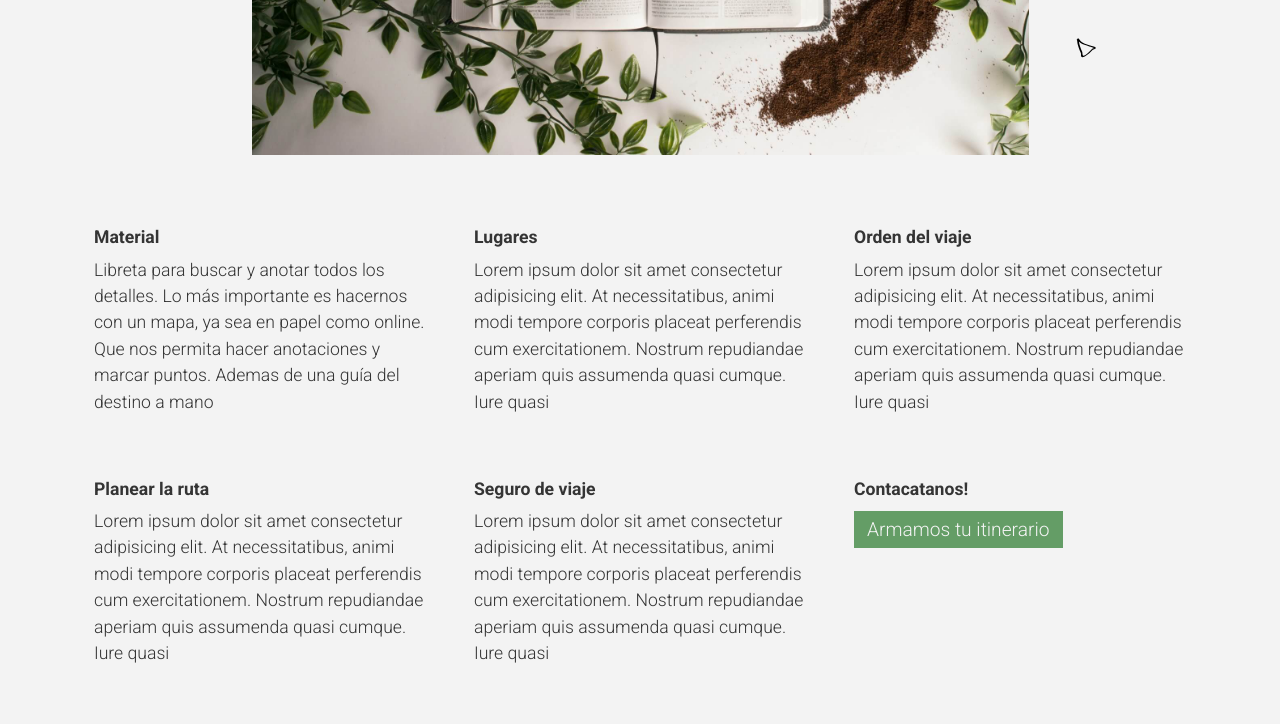
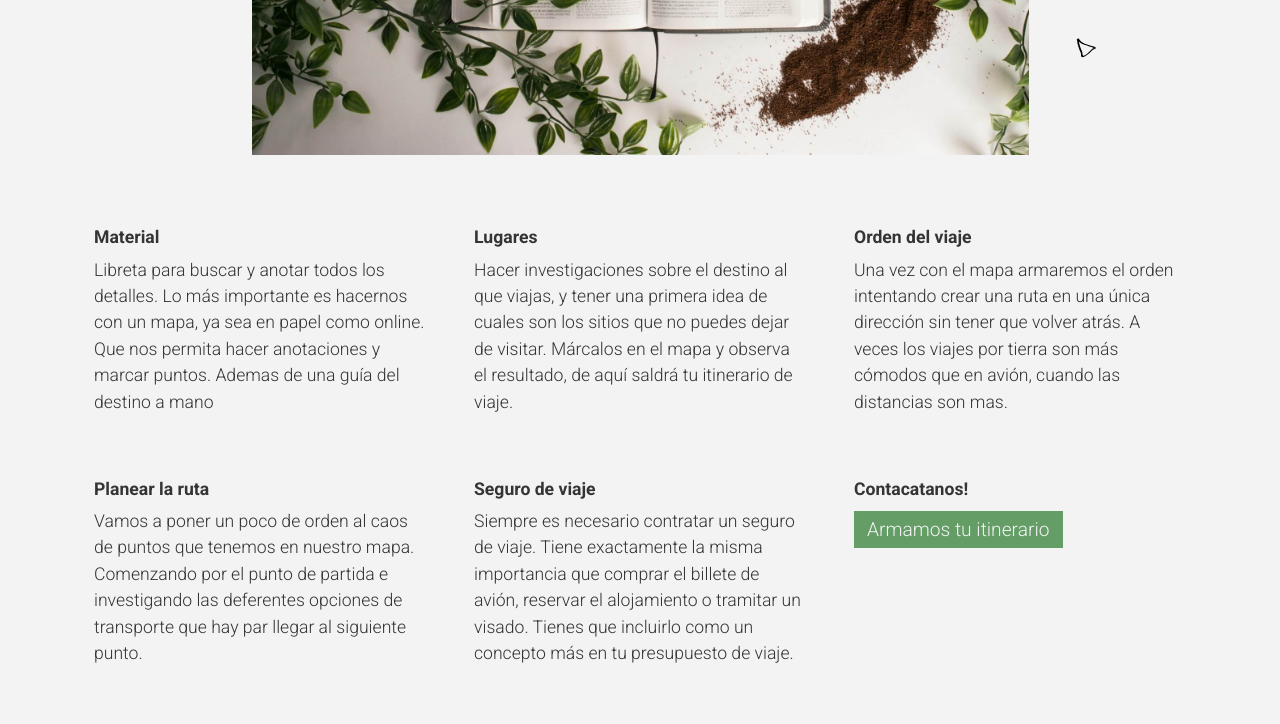
Before and after one commit to camilayacante/yourway, a website: page guia-viajera.html in a window 1280 px wide. Shown: the part 2010-2734 px from the top of the page. Drawn offline with nearby package versions, Linux system fonts and the light colour scheme.

Commit message:
no hay mas lorem

```diff
--- a/guia-viajera.html
+++ b/guia-viajera.html
@@ -123,23 +123,26 @@
                     <div class="col-6 col-md-4 p-4 wow animate__animated animate__fadeInUp">
                         <h5>Lugares</h5>
                         <p>
-                            Lorem ipsum dolor sit amet consectetur adipisicing elit. At necessitatibus, animi modi tempore corporis placeat perferendis cum exercitationem. Nostrum repudiandae aperiam quis assumenda quasi cumque. Iure quasi
+                            Hacer investigaciones sobre el destino al que viajas, y tener una primera idea de cuales son los sitios que no puedes dejar de visitar. Márcalos en el mapa y observa el resultado, de aquí saldrá tu itinerario de viaje.
                         </p>
                     </div>
                     <div class="col-6 col-md-4 p-4 wow animate__animated animate__fadeInUp">
                         <h5>Orden del viaje</h5>
                         <p>
-                            Lorem ipsum dolor sit amet consectetur adipisicing elit. At necessitatibus, animi modi tempore corporis placeat perferendis cum exercitationem. Nostrum repudiandae aperiam quis assumenda quasi cumque. Iure quasi                        </p>
+                            Una vez con el mapa armaremos el orden intentando crear una ruta en una única dirección sin tener que volver atrás. A veces los viajes por tierra son más cómodos que en avión, cuando las distancias son mas.
+                        </p>
                     </div>
                     <div class="col-6 col-md-4 p-4 wow animate__animated animate__fadeInUp">
                         <h5>Planear la ruta</h5>
                         <p>
-                            Lorem ipsum dolor sit amet consectetur adipisicing elit. At necessitatibus, animi modi tempore corporis placeat perferendis cum exercitationem. Nostrum repudiandae aperiam quis assumenda quasi cumque. Iure quasi                        </p>
+                            Vamos a poner un poco de orden al caos de puntos que tenemos en nuestro mapa. Comenzando por el punto de partida e investigando las deferentes opciones de transporte que hay par llegar al siguiente punto.
+                        </p>
                     </div>
                     <div class="col-6 col-md-4 p-4 wow animate__animated animate__fadeInUp">
                         <h5>Seguro de viaje</h5>
                         <p>
-                            Lorem ipsum dolor sit amet consectetur adipisicing elit. At necessitatibus, animi modi tempore corporis placeat perferendis cum exercitationem. Nostrum repudiandae aperiam quis assumenda quasi cumque. Iure quasi                        </p>
+                            Siempre es necesario contratar un seguro de viaje. Tiene exactamente la misma importancia que comprar el billete de avión, reservar el alojamiento o tramitar un visado. Tienes que incluirlo como un concepto más en tu presupuesto de viaje.
+                        </p>
                     </div>
                     <div class="col-6 col-md-4 p-4 wow animate__animated animate__fadeInUp">
                         <h6 class="mb-3">Contacatanos!</h6>
```
